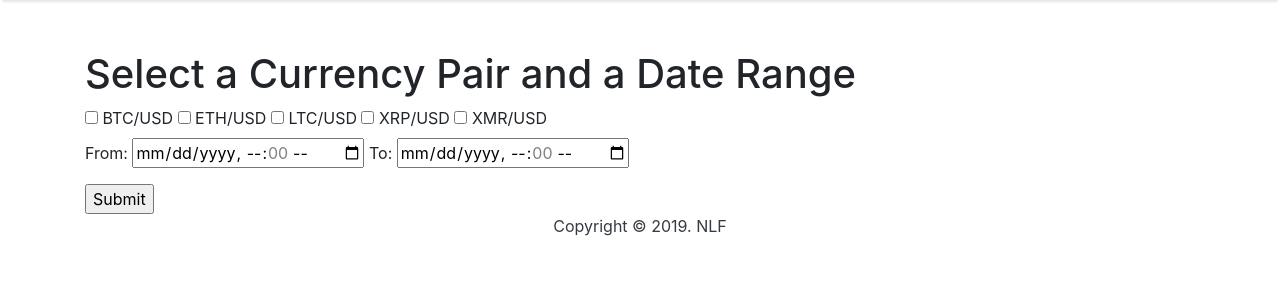
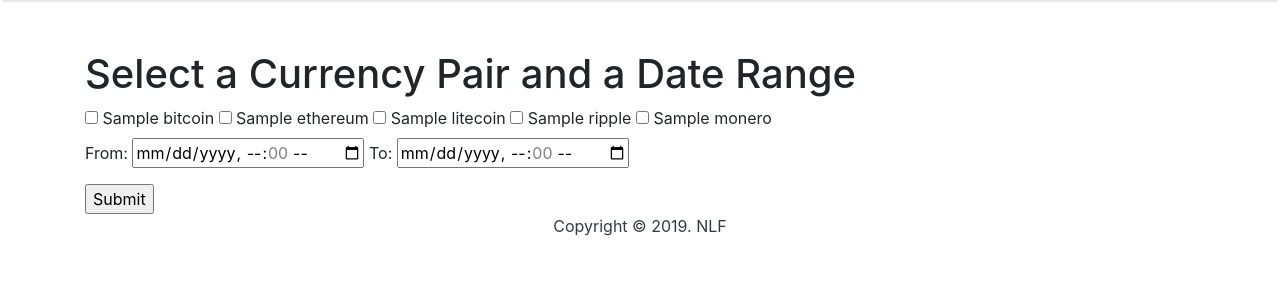
Before and after one commit to snedev/NLF, a Django app: template dashboard/templates/index.html in a window 1280 px wide. Shown: the part 56-356 px from the top of the page. Run offline with Django 3.2, Linux system fonts and the light colour scheme; the template is opened without the code that fills it: most values are stand-ins (such as "Sample title", 1, 10 or a date in 2020); some libraries are stand-ins or nearby versions.

Commit message:
Changed the way currency pairs  are displayed on the homepage

```diff
--- a/dashboard/templates/index.html
+++ b/dashboard/templates/index.html
@@ -31,16 +31,16 @@ $(function () {
     <h1>Select a Currency Pair and a Date Range</h1>
     <form id="data_selector" action="/data" method="post">
     {% csrf_token %}
-            <input type="checkbox" name="currency_pairs" id="BTCUSD" value="BTCUSD">
-                <label for="BTCUSD">BTC/USD</label>
-            <input type="checkbox" name="currency_pairs" id="ETHUSD" value="ETHUSD">
-                <label for="ETHUSD">ETH/USD</label>
-            <input type="checkbox" name="currency_pairs" id="LTCUSD" value="LTCUSD">
-                <label for="LTCUSD">LTC/USD</label>
-            <input type="checkbox" name="currency_pairs" id="XRPUSD" value="XRPUSD">
-                <label for="XRPUSD">XRP/USD</label>
-            <input type="checkbox" name="currency_pairs" id="XMRUSD" value="XMRUSD">
-                <label for="XMRUSD">XMR/USD</label>
+            <input type="checkbox" name="currency_pairs" id="{{ cpairs.Bitcoin }}" value="{{ cpairs.Bitcoin }}">
+                <label for="{{ cpairs.Bitcoin }}">{{ cpairs.Bitcoin }}</label>
+            <input type="checkbox" name="currency_pairs" id="{{ cpairs.Ethereum }}" value="{{ cpairs.Ethereum }}">
+                <label for="{{ cpairs.Ethereum }}">{{ cpairs.Ethereum }}</label>
+            <input type="checkbox" name="currency_pairs" id="{{ cpairs.Litecoin }}" value="{{ cpairs.Litecoin }}">
+                <label for="{{ cpairs.Litecoin }}">{{ cpairs.Litecoin }}</label>
+            <input type="checkbox" name="currency_pairs" id="{{ cpairs.Ripple }}" value="{{ cpairs.Ripple }}">
+                <label for="{{ cpairs.Ripple }}">{{ cpairs.Ripple }}</label>
+            <input type="checkbox" name="currency_pairs" id="{{ cpairs.Monero }}" value="{{ cpairs.Monero }}">
+                <label for="{{ cpairs.Monero }}">{{ cpairs.Monero }}</label>
         <p>From: <input type="datetime-local" name="date_from" step=3600 form="data_selector"> To: <input type="datetime-local" name="date_to" step=3600 form="data_selector"></p>
         <input type="submit" id="submit" value="Submit">
     </form>
```
Also changed, not shown: dashboard/views.py (+11 -5 lines).
